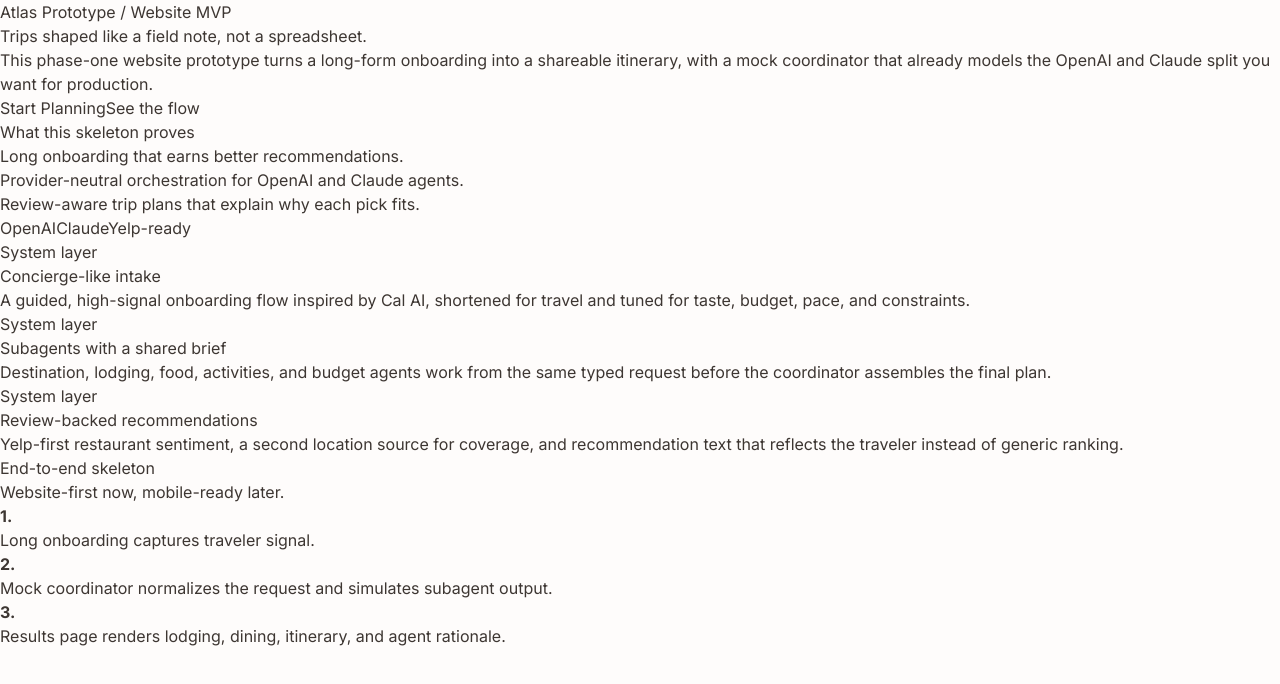
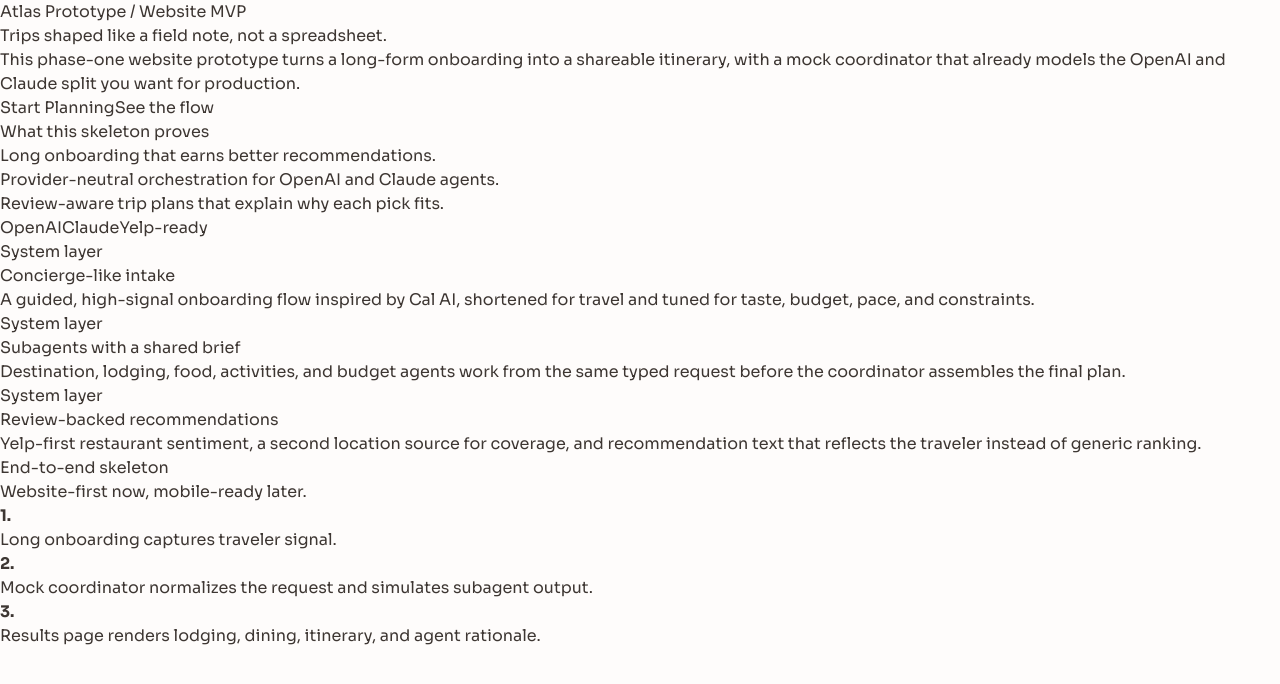
Before and after one commit to lordboba/ai-trip-planner, a Next.js app: page / in a window 1280 px wide. Shown: the top 684 px of the page. Built offline with nearby package versions, Linux system fonts and the light colour scheme.

Commit message:
feat: set up Sora font and base body styles

```diff
--- a/app/layout.tsx
+++ b/app/layout.tsx
@@ -1,10 +1,10 @@
 import type { Metadata } from "next";
-import { Inter } from "next/font/google";
+import { Sora } from "next/font/google";
 import "./globals.css";
 
-const inter = Inter({
+const sora = Sora({
   subsets: ["latin"],
-  variable: "--font-inter",
+  variable: "--font-sora",
 });
 
 export const metadata: Metadata = {
@@ -14,7 +14,7 @@
 
 export default function RootLayout({ children }: Readonly<{ children: React.ReactNode }>) {
   return (
-    <html lang="en" className={inter.variable}>
+    <html lang="en" className={sora.variable}>
       <body className="bg-cream text-warm-600 font-sans antialiased">
         {children}
       </body>
--- a/tailwind.config.ts
+++ b/tailwind.config.ts
@@ -24,7 +24,7 @@
         },
       },
       fontFamily: {
-        sans: ["var(--font-inter)", "system-ui", "sans-serif"],
+        sans: ["var(--font-sora)", "system-ui", "sans-serif"],
       },
     },
   },
```
